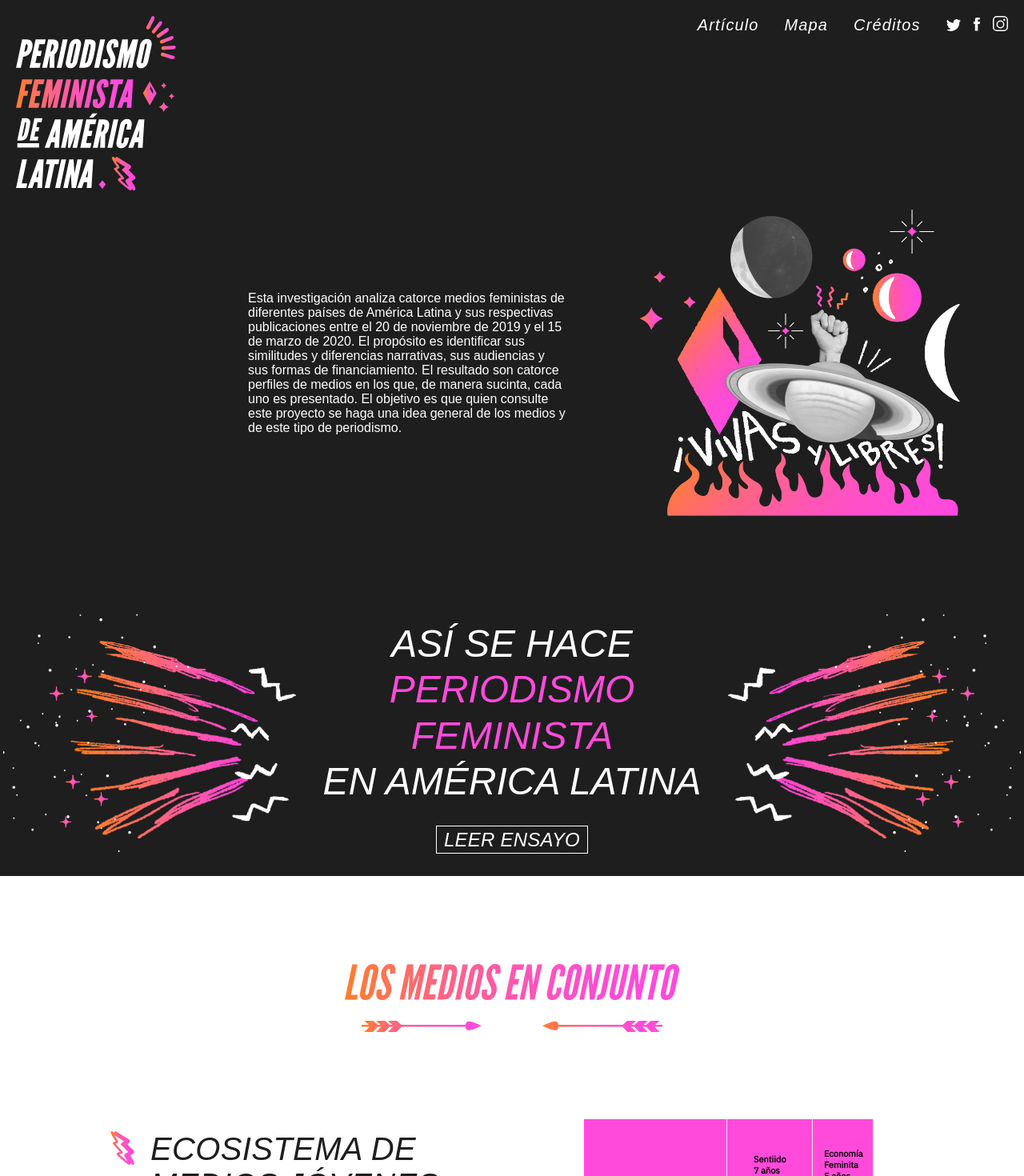
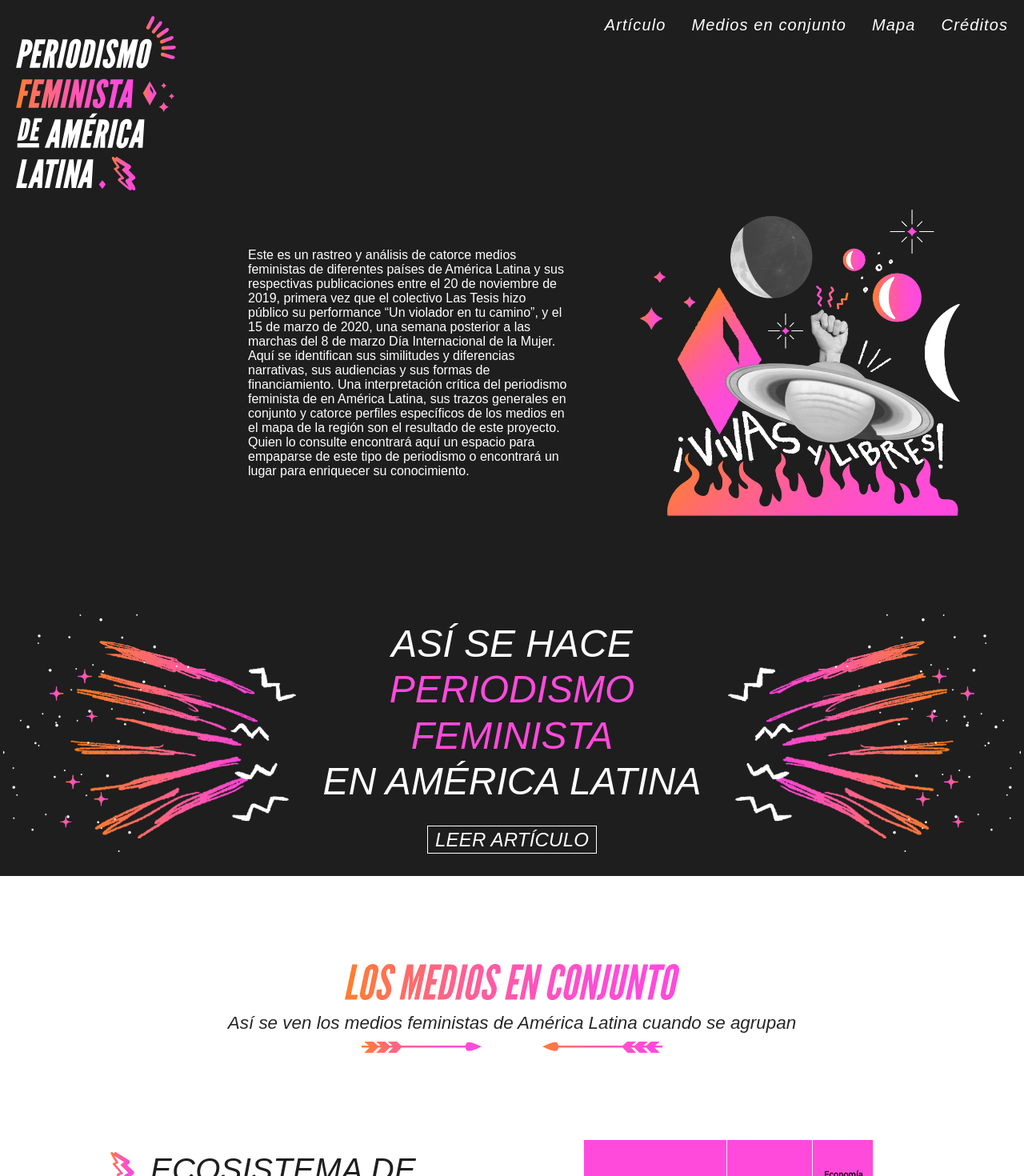
Before and after one commit to marianaviro/periodismo-feminista, a Next.js app: page / in a window 1280 px wide. Shown: the top 1470 px of the page at 80% size. Built offline with nearby package versions, Linux system fonts and the light colour scheme; a web font is replaced by a local one.

Commit message:
Minor adjustments to content

```diff
--- a/components/navbar.js
+++ b/components/navbar.js
@@ -36,6 +36,9 @@ export default function Navbar() {
         <Link href="/ensayo">
           <a className={styles.navbarLink}>Artículo</a>
         </Link>
+        <Link href="/#medios-en-conjunto">
+          <a className={styles.navbarLink}>Medios en conjunto</a>
+        </Link>
         <Link href="/#mapa-de-medios">
           <a className={styles.navbarLink}>Mapa</a>
         </Link>
--- a/pages/index.js
+++ b/pages/index.js
@@ -23,14 +23,7 @@ export default function Home() {
       <div className={styles.homeIntro}>
         <div className={styles.homeIntroText}>
           <p>
-            Esta investigación analiza catorce medios feministas de diferentes
-            países de América Latina y sus respectivas publicaciones entre el
-            20 de noviembre de 2019 y el 15 de marzo de 2020. El propósito es
-            identificar sus similitudes y diferencias narrativas, sus audiencias
-            y sus formas de financiamiento. El resultado son catorce perfiles de
-            medios en los que, de manera sucinta, cada uno es presentado. El
-            objetivo es que quien consulte este proyecto se haga una idea general
-            de los medios y de este tipo de periodismo.
+            Este es un rastreo y análisis de catorce medios feministas de diferentes países de América Latina y sus respectivas publicaciones entre el 20 de noviembre de 2019, primera vez que el colectivo Las Tesis hizo público su performance “Un violador en tu camino”, y el 15 de marzo de 2020, una semana posterior a las marchas del 8 de marzo Día Internacional de la Mujer. Aquí se identifican sus similitudes y diferencias narrativas, sus audiencias y sus formas de financiamiento. Una interpretación crítica del periodismo feminista de en América Latina, sus trazos generales en conjunto y catorce perfiles específicos de los medios en el mapa de la región son el resultado de este proyecto. Quien lo consulte encontrará aquí un espacio para empaparse de este tipo de periodismo o encontrará un lugar para enriquecer su conocimiento.
           </p>
         </div>
         <div className={styles.homeIntroImage}>
@@ -51,7 +44,7 @@ export default function Home() {
           en América Latina
         </h3>
           <Link href="/ensayo">
-            <a className={styles.articleLink}>Leer ensayo</a>
+            <a className={styles.articleLink}>Leer artículo</a>
           </Link>
         </div>
         <picture>
@@ -59,9 +52,12 @@ export default function Home() {
           <img src="/images/galaxy-small-der.png" />
         </picture>
       </div>
-      <div className={styles.vizBannerContainer}>
+      <div id="medios-en-conjunto" className={styles.vizBannerContainer}>
         <div className={styles.storytelling}>
           <img src="/images/storytelling.svg" alt="Los medios en conjunto" />
+        </div>
+        <div className={styles.storysubtitle}>
+          <h3>Así se ven los medios feministas de América Latina cuando se agrupan</h3>
         </div>
         <div className={styles.arrows}>
           <img src="/images/flecha_izq.svg" alt="Ilustración de flecha" />
@@ -173,16 +169,19 @@ export default function Home() {
             <Iframe src="/viz/bubbles2.html"></Iframe>
           </div>
         </div>
-        <div className={styles.arrows}>
-          <img src="/images/flecha_izq.svg" alt="Ilustración de flecha" />
-          <img src="/images/flecha_der.svg" alt="Ilustración de flecha" />
-        </div>
       </div>
-      <div id="mapa-de-medios">
+      <div className={styles.mapaExternalContainer}>
         <div className={styles.mapaTitleContainer}>
-          <div className={styles.mapaTitle}>
+          <div id="mapa-de-medios" className={styles.mapaTitle}>
             <img className={styles.mapaTitleBg} src="/images/mapa-medios-bg.png"/>
             <img className={styles.mapaTitleSvg} src="/images/mapa-medios.svg"/>
+          </div>
+          <div className={styles.mapaSubtitle}>
+            <p>Más de 1.200 artículos en ocho países son la base de esta cartografía</p>
+          </div>
+          <div className={styles.arrows}>
+            <img src="/images/flecha_izq.svg" alt="Ilustración de flecha" />
+            <img src="/images/flecha_der.svg" alt="Ilustración de flecha" />
           </div>
           <div className={styles.directions}>
             <p>Selecciona algún país para consultar los medios que hemos identificado.</p>
--- a/styles/home.module.css
+++ b/styles/home.module.css
@@ -103,9 +103,27 @@
 }
 
 .vizBannerContainer .storytelling {
-  padding: 60px 50px 20px 50px;
+  padding: 60px 50px 10px 50px;
   text-align: center;
   font-size: 1.4rem;
+}
+
+.vizBannerContainer .storysubtitle {
+  text-align: center;
+  font-size: 1.2rem;
+  font-family: 'league-gothic', sans-serif;
+  font-style: italic;
+  /* letter-spacing: 0.009em; */
+  /* text-transform: uppercase; */
+  opacity: 0.85;
+  padding: 0 50px 10px 50px;
+}
+
+.vizBannerContainer .storysubtitle h3 {
+  /* max-width: 400px; */
+  margin: 0 auto;
+  font-weight: normal;
+  /* color: #ff4adc; */
 }
 
 .vizBannerContainer .arrows {
@@ -178,6 +196,10 @@
   height: auto;
 }
 
+.mapaExternalContainer {
+  padding-top: 100px;
+}
+
 .mapaTitle {
   display: flex;
   justify-content: center;
@@ -200,16 +222,29 @@
   height: 150px;
 }
 
-.mapaTitleContainer .directions {
+.mapaTitleContainer .directions, .mapaSubtitle {
   font-family: 'league-gothic', sans-serif;
   font-style: normal;
   font-weight: 400;
   letter-spacing: 0.009em;
   font-size: 1.4rem;
   line-height: 1.2em;
-  margin: 0px auto 40px auto;
+  margin: 50px auto 20px auto;
   text-align: center;
   width: 80%;
+}
+
+.mapaTitleContainer .directions p {
+  font-family: 'acumin-pro';
+  font-size: 1rem;
+  letter-spacing: 0;
+  font-style: italic;
+  line-height: 1.5;
+}
+
+.mapaSubtitle {
+  font-style: italic;
+  margin-top: 0px;
 }
 
 .mapaContainer {
@@ -217,6 +252,20 @@
   flex-wrap: wrap-reverse;
   justify-content: center;
   padding: 0 0 10px 0px;
+}
+
+.mapaTitleContainer .arrows {
+  text-align: center;
+}
+
+.mapaTitleContainer .arrows img {
+  margin-left: 3%;
+  width: 150px;
+}
+
+.mapaTitleContainer .arrows img:first-of-type {
+  margin-right: 3%;
+  margin-left: 0px;
 }
 
 .mapa {
--- a/styles/navbar.module.css
+++ b/styles/navbar.module.css
@@ -62,6 +62,7 @@
 }
 
 .navbarSocial {
+  display: none;
   padding-left: 10px;
 }
 
```
Also changed, not shown: essay.json (+1 -1 lines), pages/ensayo.js (+22 -0 lines), styles/ensayo.module.css (+27 -4 lines).
